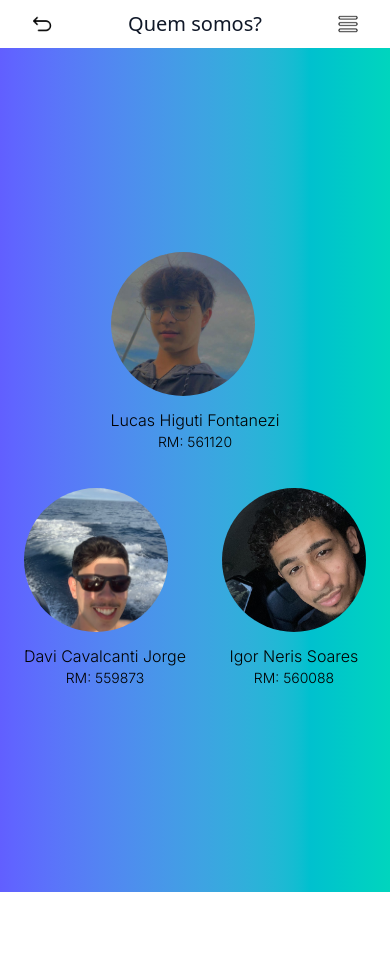
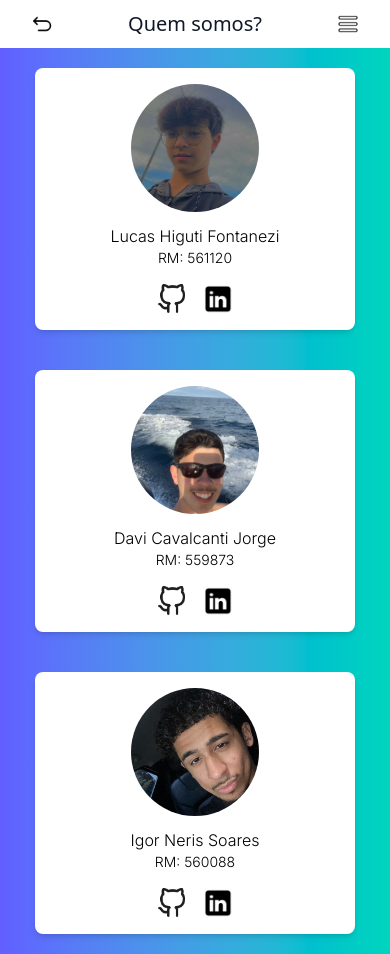
Before and after one commit to DLuIg/CCR-RailSync, a Next.js app: page /Integrantes in a window 390 px wide. Before the commit the page ends 892 px from the top, so only its background shows below. Built offline with nearby package versions, Linux system fonts and the light colour scheme.

Commit message:
Página de integrantes feita a responsividade. Icons do github e linkedin adicionados.

```diff
--- a/src/app/Integrantes/page.tsx
+++ b/src/app/Integrantes/page.tsx
@@ -1,6 +1,7 @@
 import React from 'react';
 import Image from 'next/image';
 import Header from '../components/Header/Header';
+import Link from 'next/link';
 
 export default function Integrantes() {
     return (
@@ -15,51 +16,114 @@ export default function Integrantes() {
                 title="Quem somos? "
             />
 
-            <main className='flex flex-col justify-center items-center p-5 h-screen font-thin bg-linear-to-r/oklab from-indigo-500 to-teal-400'>
-                <div className='boxIntegrantes flex flex-wrap justify-center gap-9'>
-                    <div className='cardIntegrante text-lg rounded-lg hover:border-2 hover:border-white hover:shadow-lg transition duration-300 ease-in-out'>
+            <main className='flex flex-col justify-center items-center p-5 min-h-screen font-thin bg-gradient-to-r from-indigo-500 to-teal-400'>
+                <div className='boxIntegrantes flex flex-wrap justify-center gap-10 mx-auto'>
+                    <div className='cardIntegrante w-full max-w-xs text-lg rounded-lg p-4 bg-white shadow-md'>
                         <Image
                             src="/assets/lucas_higuti.jpg"
-                            width={200}
-                            height={200}
+                            width={128}
+                            height={128}
                             alt="Lucas"
-                            className='w-36 sm:w-40 lg:w-48 h-36 sm:h-40 lg:h-48 object-cover rounded-full imgIntegrantes'
+                            className='w-32 sm:w-36 h-32 sm:h-36 object-cover rounded-full mx-auto transition duration-300 ease-in-out hover:shadow-lg hover:scale-105'
                         />
                         <div className="text-center mt-3">
-                            <h1 className="text-base sm:text-lg lg:text-xl">Lucas Higuti Fontanezi</h1>
+                            <h1 className="text-base sm:text-lg">Lucas Higuti Fontanezi</h1>
                             <p className="text-sm sm:text-base">RM: 561120</p>
+                        </div>
+                        <div className='flex justify-center gap-4 mt-4'>
+                            <Link href="https://github.com/hlucass05">
+                                <Image
+                                src="/assets/Github.png"
+                                alt='Github'
+                                width={30}
+                                height={30}
+                                className='hover:opacity-80'
+                                />
+                            </Link>
+
+                            <Link href="https://www.linkedin.com/in/igor-neris-soares-alves-197a232b5/">
+                                <Image
+                                src="/assets/iconLinkedin.png"
+                                alt='Linkedin'
+                                width={30}
+                                height={30}
+                                className='hover:opacity-80'
+                                />
+                            </Link>
                         </div>
                     </div>
 
-                    <div className="cardIntegrante text-lg rounded-lg hover:border-2 hover:border-white hover:shadow-lg transition duration-300 ease-in-out">
+                    <div className="cardIntegrante w-full max-w-xs text-lg rounded-lg p-4 bg-white shadow-md">
                         <Image
                             src="/assets/mar.png"
-                            width={200}
-                            height={200}
+                            width={128}
+                            height={128}
                             alt="Davi"
-                            className='w-36 sm:w-40 lg:w-48 h-36 sm:h-40 lg:h-48 object-cover rounded-full imgIntegrantes'
+                            className='w-32 sm:w-36 h-32 sm:h-36 object-cover rounded-full mx-auto transition duration-300 ease-in-out hover:shadow-lg hover:scale-105'
                         />
                         <div className="text-center mt-3">
-                            <h1 className="text-base sm:text-lg lg:text-xl">Davi Cavalcanti Jorge</h1>
+                            <h1 className="text-base sm:text-lg">Davi Cavalcanti Jorge</h1>
                             <p className="text-sm sm:text-base">RM: 559873</p>
+                        </div>
+                        <div className='flex justify-center gap-4 mt-4'>
+                            <Link href="https://github.com/daca2709">
+                                <Image
+                                src="/assets/Github.png"
+                                alt='Github'
+                                width={30}
+                                height={30}
+                                className='hover:opacity-80'
+                                />
+                            </Link>
+
+                            <Link href="https://www.linkedin.com/in/davi-jorge-468186214/">
+                                <Image
+                                src="/assets/iconLinkedin.png"
+                                alt='Linkedin'
+                                width={30}
+                                height={30}
+                                className='hover:opacity-80'
+                                />
+                            </Link>
                         </div>
                     </div>
 
-                    <div className='cardIntegrante text-lg rounded-lg hover:border-2 hover:border-white hover:shadow-lg transition duration-300 ease-in-out'>
+                    <div className='cardIntegrante w-full max-w-xs text-lg rounded-lg p-4 bg-white shadow-md'>
                         <Image
                             src="/assets/igao.jpg"
-                            width={200}
-                            height={200}
+                            width={128}
+                            height={128}
                             alt="Igor"
-                            className='w-36 sm:w-40 lg:w-48 h-36 sm:h-40 lg:h-48 object-cover rounded-full imgIntegrantes'
+                            className='w-32 sm:w-36 h-32 sm:h-36 object-cover rounded-full mx-auto transition duration-300 ease-in-out hover:shadow-lg hover:scale-105'
                         />
                         <div className="text-center mt-3">
-                            <h1 className="text-base sm:text-lg lg:text-xl">Igor Neris Soares</h1>
+                            <h1 className="text-base sm:text-lg">Igor Neris Soares</h1>
                             <p className="text-sm sm:text-base">RM: 560088</p>
+                        </div>
+                        <div className='flex justify-center gap-4 mt-4'>
+                            <Link href="https://github.com/Igo00r">
+                                <Image
+                                src="/assets/Github.png"
+                                alt='Github'
+                                width={30}
+                                height={30}
+                                className='hover:opacity-80'
+                                />
+                            </Link>
+
+                            <Link href="https://www.linkedin.com/in/igor-neris-soares-alves-197a232b5/">
+                                <Image
+                                src="/assets/iconLinkedin.png"
+                                alt='Linkedin'
+                                width={30}
+                                height={30}
+                                className='hover:opacity-80'
+                                />
+                            </Link>
                         </div>
                     </div>
                 </div>
             </main>
         </>
-    )
+    );
 }
```
Also changed, not shown: public/assets/Github.png (added), public/assets/iconLinkedin.png (added).
